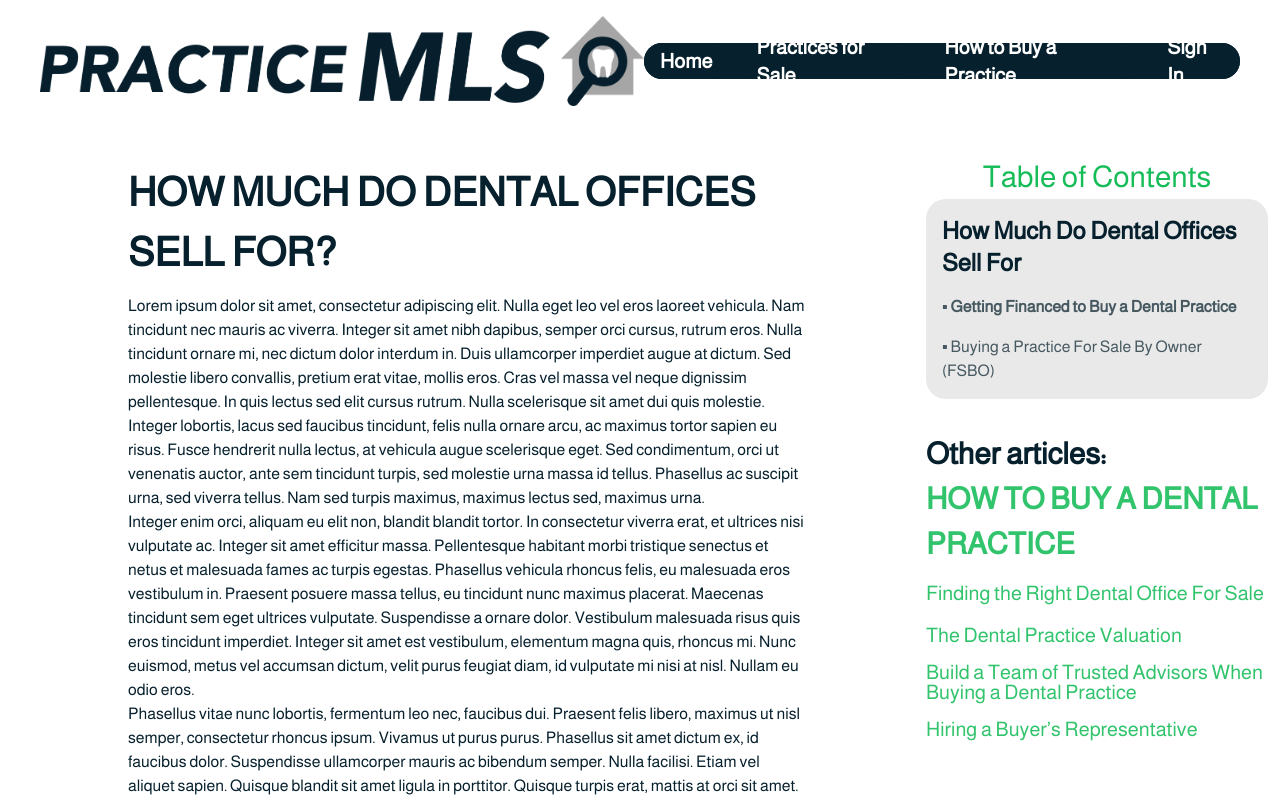
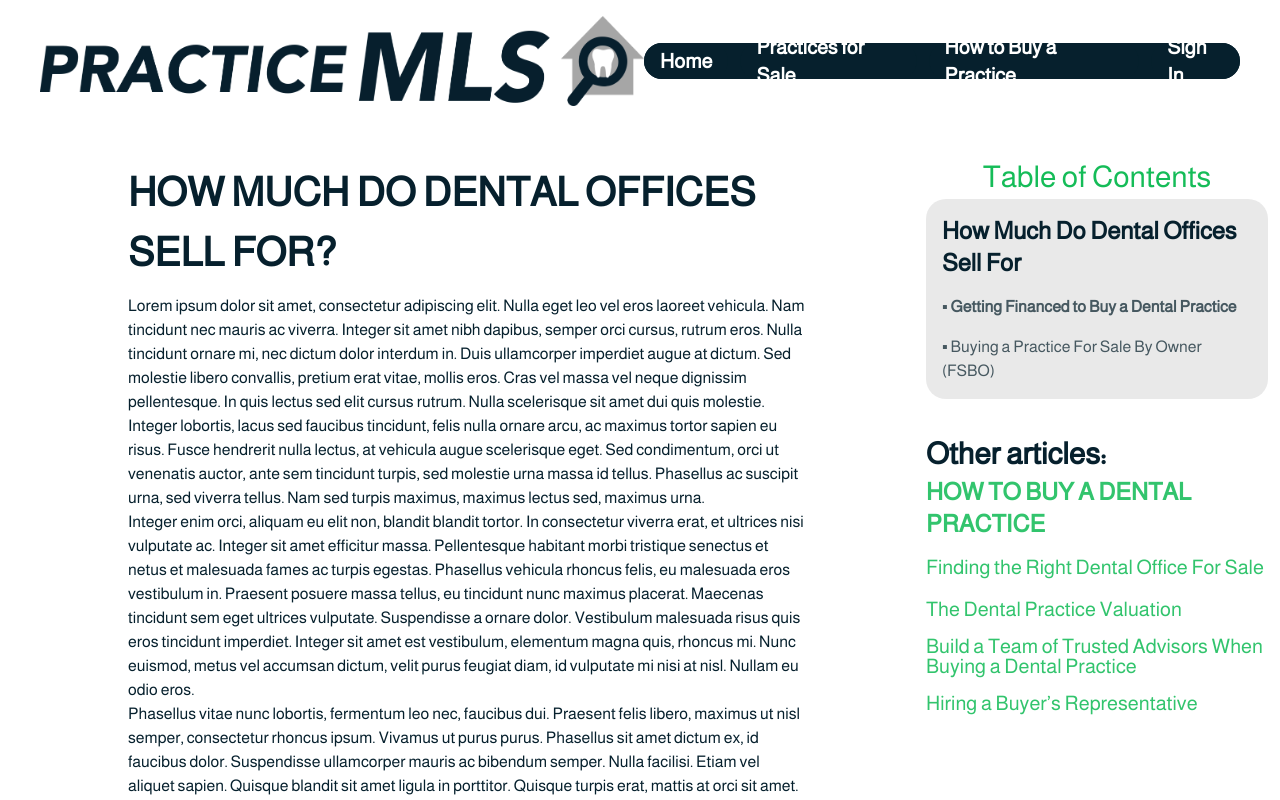
Before and after one commit to Dream10319/Practice-Finder-V2-revamp-master, a React (Vite) app in the folder client/: page /how-much in a window 1280 px wide. Shown: the top 800 px of the page. Built offline with nearby package versions, Linux system fonts and the light colour scheme; no server answers; what react-geocode would draw is missing.

Commit message:
fix article font size

```diff
--- a/client/src/pages/HowMuch/index.tsx
+++ b/client/src/pages/HowMuch/index.tsx
@@ -215,7 +215,7 @@ const HowMuch = () => {
             Other articles:
           </div>
           <div
-            className="text-[#32C46D] text-[30px] font-semibold cursor-pointer"
+            className="text-[#32C46D] text-2xl font-extrabold cursor-pointer"
             onClick={() => navigate("/how-to-buy")}
           >
             HOW TO BUY A DENTAL PRACTICE
```
